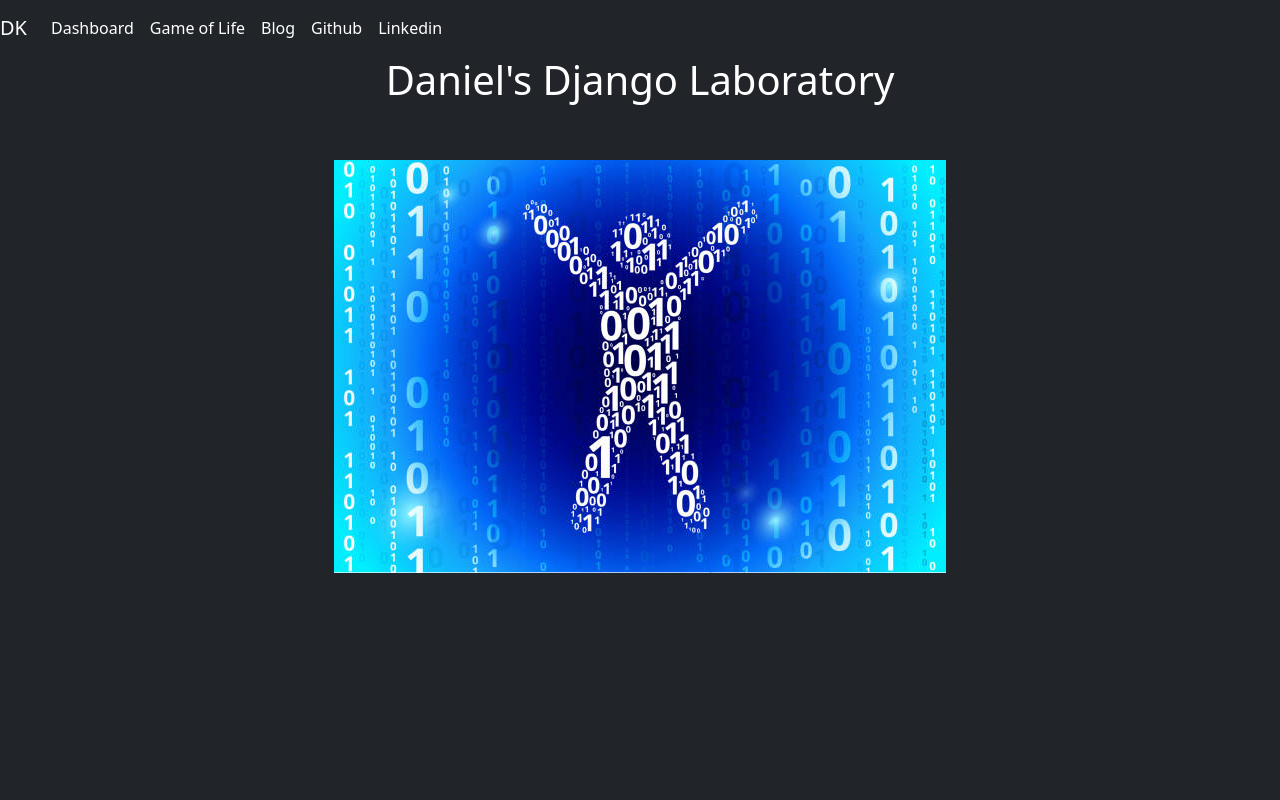
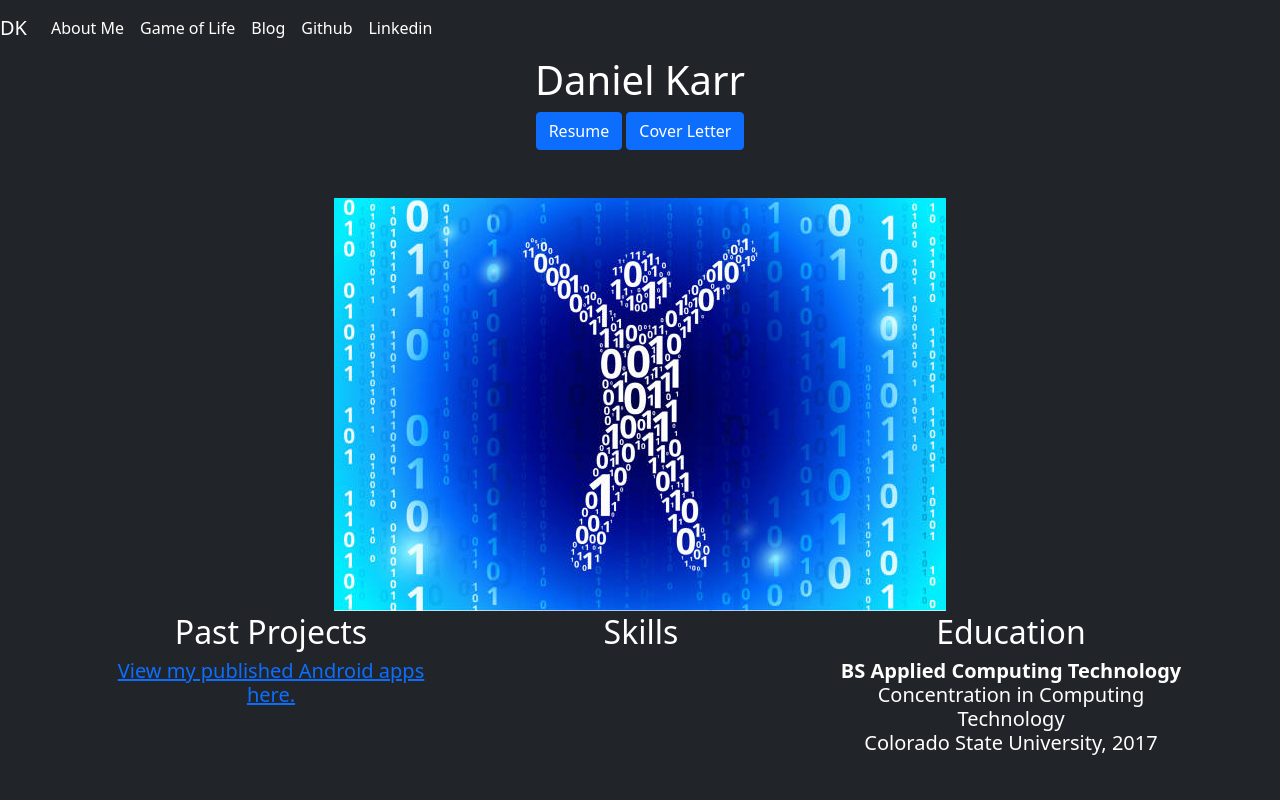
Before and after one commit to djkarr/django_project, a Django app: page / in a window 1280 px wide. Run offline with Django 3.2, Linux system fonts and the light colour scheme; parts of the project's set-up code (start-up, migrations or seed data) failed here and were passed over.

Commit message:
Added resume. Started on About Me.

```diff
--- a/dashboard/templates/dashboard/base.html
+++ b/dashboard/templates/dashboard/base.html
@@ -25,7 +25,7 @@
         <div class="collapse navbar-collapse text-white" id="navbarSupportedContent">
             <ul class="navbar-nav mr-auto">
                 <li class="nav-item active">
-                    <a class="nav-link" href="{% url 'dashboard' %}">Dashboard</a>
+                    <a class="nav-link" href="{% url 'dashboard' %}">About Me</a>
                 </li>
                 <li class="nav-item active">
                     <a class="nav-link" href="{% url 'gameoflife' %}">Game of Life</a>
--- a/dashboard/templates/dashboard/home.html
+++ b/dashboard/templates/dashboard/home.html
@@ -2,7 +2,9 @@
 {% block content %}
 {% load static %}
 <div class="container text-center dark">
-    <h1 class="">Daniel's Django Laboratory</h1>
+    <h1 class="">Daniel Karr</h1>
+    <a href="{% static 'dashboard/DKResume.pdf' %}" target="_blank"><button id="resume_button" class="btn btn-primary">Resume</button></a>
+    <a href="{% static 'dashboard/coverLetter.pdf' %}" target="_blank"><button id="cover_letter_button" class="btn btn-primary">Cover Letter</button></a>
 </div>
 <br><br>
 
@@ -10,5 +12,22 @@
     <img class="img-fluid" src="{{ 'media/dashboard/images/stickFigureBinary.jpeg' }}">
 </div>
 
+<div class="container">
+  <div class="row text-center">
+    <div class="col-sm">
+      <h2>Past Projects</h2>
+      <a href="https://play.google.com/store/apps/developer?id=DK+Mobile" target="_blank"><h5>View my published Android apps here.</h5></a>
+    </div>
+    <div class="col-sm">
+      <h2>Skills</h2>
+    </div>
+    <div class="col-sm">
+      <h2>Education</h2>
+      <h5><strong>BS Applied Computing Technology</strong><br>Concentration in Computing Technology<br>Colorado State University, 2017</h5>
+    </div>
+  </div>
+</div>
+
+
 
 {% endblock %}
--- a/dashboard/views.py
+++ b/dashboard/views.py
@@ -1,5 +1,4 @@
 from django.shortcuts import render
-
 
 def dashboard(request):
     return render(request, 'dashboard/home.html')
```
Also changed, not shown: game_of_life/templates/game_of_life/gol.html (+17 -12 lines), 1 other file.
